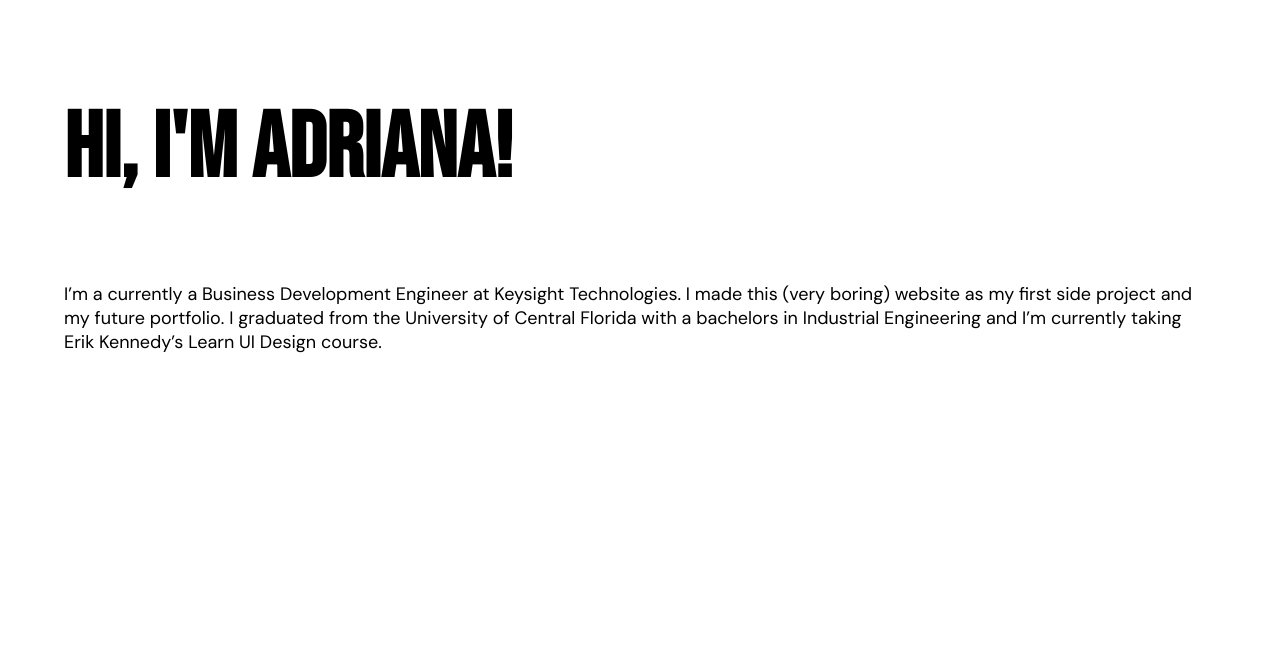
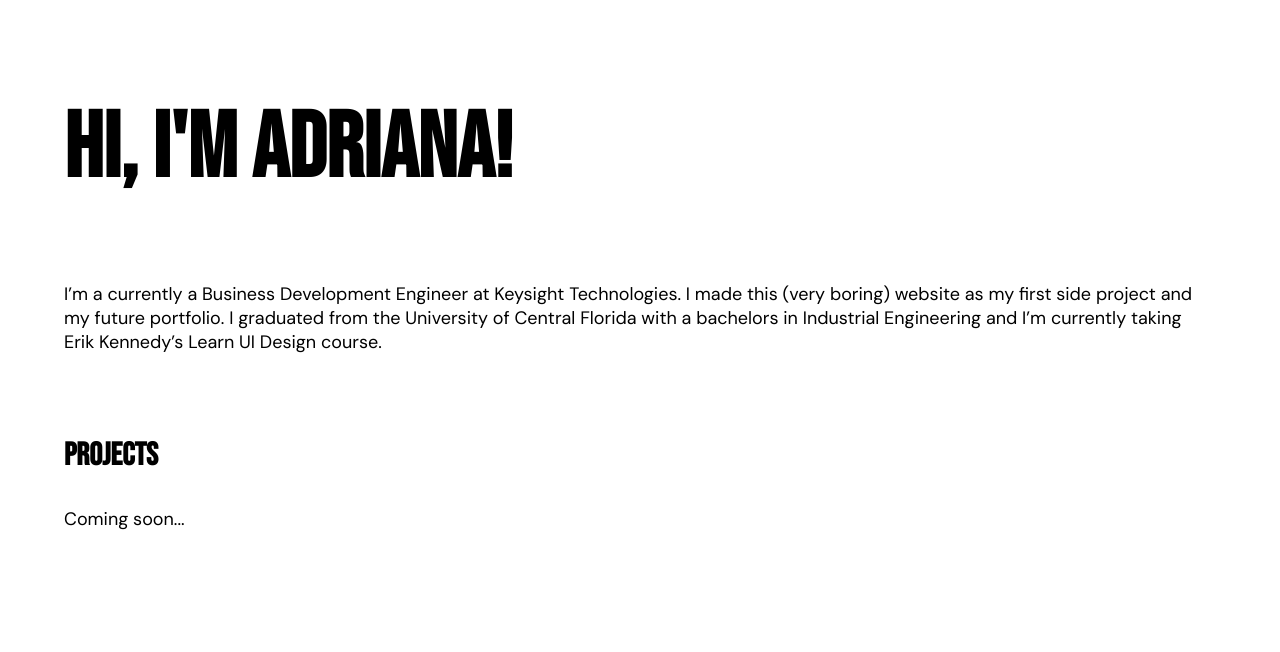
Before and after one commit to adrisasso/adrisasso.github.io, a plain HTML site: page index.html in a window 1280 px wide. Shown: the part 76-728 px from the top of the page. Drawn offline with Linux system fonts and the light colour scheme.

Commit message:
Update index and css to add in projects section

```diff
--- a/css/style.css
+++ b/css/style.css
@@ -88,6 +88,17 @@ p {
   color: #000000;
 }
 
+#projects {
+  margin: 5%;
+}
+
+#projects h3 {
+  font-size: 32px;
+  font-family: 'Bebas Neue', sans-serif;
+  text-align: left;
+  color: #000000;
+}
+
 /* Footer */
 
 footer {
--- a/index.html
+++ b/index.html
@@ -32,6 +32,11 @@
 
       </section>
     </header>
+
+    <section id="projects">
+      <h3>Projects</h3>
+      <p>Coming soon...</p>
+    </section>
 
     <section id="about">
       <!-- <div class="content">
```
